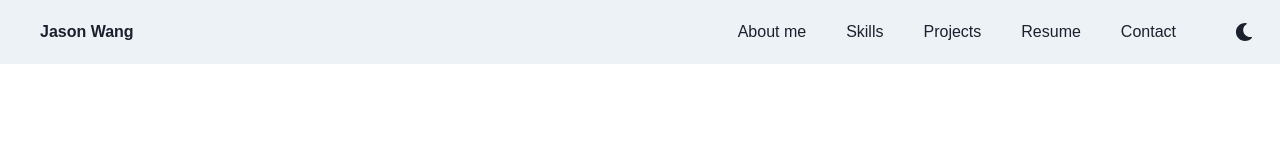
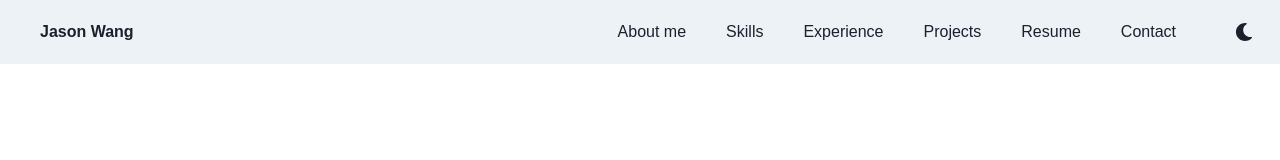
Before and after one commit to jasonfyw/jasonfyw.github.io, a React (Create React App) app: page / in a window 1280 px wide. Shown: the top 160 px of the page. Built offline with nearby package versions, Linux system fonts and the light colour scheme; a web font is replaced by a local one.

Commit message:
add: experience section to navbar

```diff
--- a/src/components/Nav/Nav.tsx
+++ b/src/components/Nav/Nav.tsx
@@ -13,7 +13,7 @@ import { HamburgerIcon, CloseIcon } from '@chakra-ui/icons';
 import { Link as ScrollLink } from 'react-scroll';
 import { ColorModeSwitcher } from "../../ColorModeSwitcher"
 
-const Links = ['About me', 'Skills', 'Projects', 'Resume', 'Contact'];
+const Links = ['About me', 'Skills', 'Experience', 'Projects', 'Resume', 'Contact'];
 
 
 const NavLink = ({ children, to, onClose }: { children: ReactNode, to: string, onClose: () => void }) => (
```
